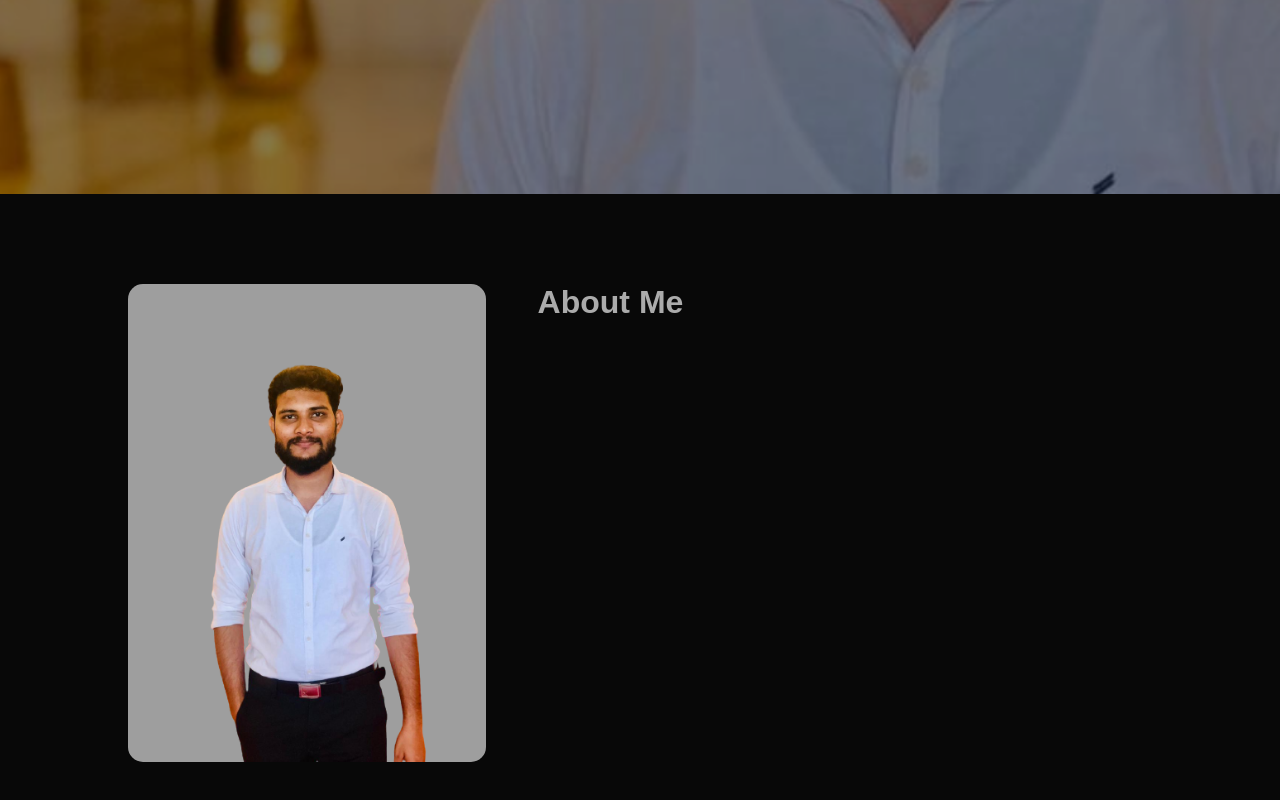
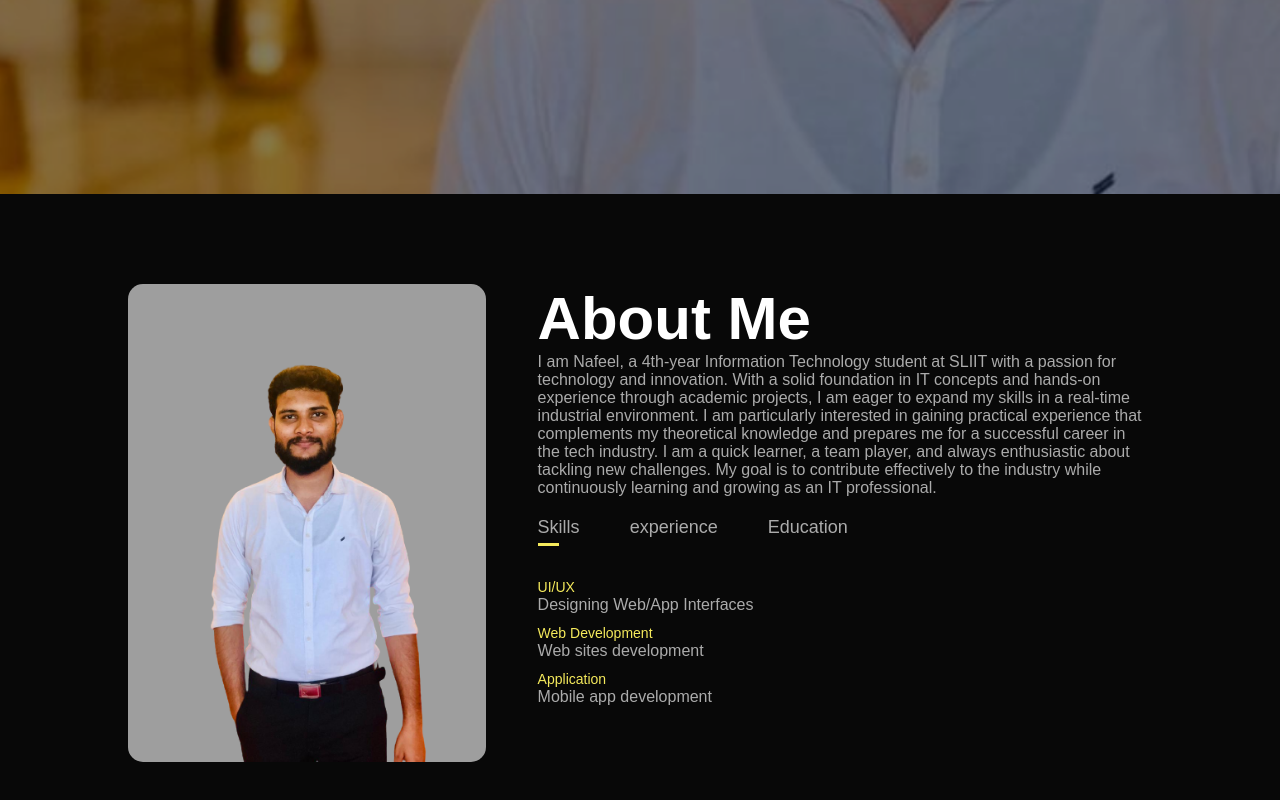
Before and after one commit to NafeelSM/Portfolio, a plain HTML site: page index.html in a window 1280 px wide. Shown: the part 1086-1886 px from the top of the page. Drawn offline with Linux system fonts and the light colour scheme.

Commit message:
Update-aboutsection

```diff
--- a/index.html
+++ b/index.html
@@ -33,12 +33,60 @@
                     <img src="images/im.png">
                 </div>
                 <div class="about-col-2">
-                    <h1>About Me</h1>
+                    <h1 class="sub-title">About Me</h1>
+                    <p>I am Nafeel, a 4th-year Information Technology student at SLIIT with a passion for technology and innovation.
+                        With a solid foundation in IT concepts and hands-on experience through academic projects,
+                        I am eager to expand my skills in a real-time industrial environment.
+                        I am particularly interested in gaining practical experience that complements my theoretical knowledge and prepares me for a successful career in the tech industry.
+                        I am a quick learner, a team player, and always enthusiastic about tackling new challenges.
+                        My goal is to contribute effectively to the industry while continuously learning and growing as an IT professional.
+                    </p>
+
+                    <div class="tab-titles">
+                        <p class="tab-links active-link" onclick="opentab('skills')">Skills</p>
+                        <p class="tab-links" onclick="opentab('experience')">experience</p>
+                        <p class="tab-links" onclick="opentab('education')">Education</p>
+                    </div>
+                    <div class="tab-contents active-tab" id="skills">
+                        <ul>
+                            <li><span>UI/UX</span><br>Designing Web/App Interfaces</li>
+                            <li><span>Web Development</span><br>Web sites development</li>
+                            <li><span>Application</span><br>Mobile app development</li>
+                        </ul>
+                    </div>
+                    <div class="tab-contents" id="experience">
+                        <ul>
+                            <li><span>UI/UX</span><br>Designing Web/App Interfaces</li>
+                            <li><span>Web Development</span><br>Web sites development</li>
+                            <li><span>Application</span><br>Mobile app development</li>
+                        </ul>
+                    </div>
+                    <div class="tab-contents" id="education">
+                        <ul>
+                            <li><span>UI/UX</span><br>Designing Web/App Interfaces</li>
+                            <li><span>Web Development</span><br>Web sites development</li>
+                            <li><span>Application</span><br>Mobile app development</li>
+                        </ul>
+                    </div>
                 </div>
             </div>
             </div>
         </div>
     </div>
 
+    <script>
+        var tablinks = document.getElementsByClassName("tab-titles");
+        var tabcontents = document.getElementsByClassName("tab-contents");
+        function opentab(tabname){
+            for(tablink of tablinks){
+                tablink.classList.remove("active-link")
+            }
+            for(tabcontent of tabcontents){
+                tabcontent.classList.remove("active-tab")
+            }
+            event.currentTarget.classList.add("active-link")
+        }
+    </script>
+
 </body>
 </html>
--- a/style.css
+++ b/style.css
@@ -86,3 +86,46 @@ nav ul li a:hover::after{
 .about-col-2{
     flex-basis: 60%;
 }
+.sub-title{
+    font-size: 60px;
+    font-weight: 600;
+    color: #fff;
+}
+.tab-titles{
+    display: flex;
+    margin: 20px 0 40px;
+}
+.tab-links{
+    margin-right: 50px;
+    font-size: 18px;
+    font-weight: 500;
+    cursor: pointer;
+    position: relative;
+}
+.tab-links::after{
+    content: '';
+    width: 0;
+    height: 3px;
+    background: #f5ea5c;
+    position: absolute;
+    left: 0;
+    bottom: -8px;
+    transition: 0.5s;
+}
+.tab-links.active-link::after{
+    width: 50%;
+}
+.tab-contents ul li{
+    list-style: none;
+    margin: 10px 0;
+}
+.tab-contents ul li span{
+    color: #f5ea5c;
+    font-size: 14px;
+}
+.tab-contents{
+    display: none;
+}
+.tab-contents.active-tab{
+    display: block;
+}
```
